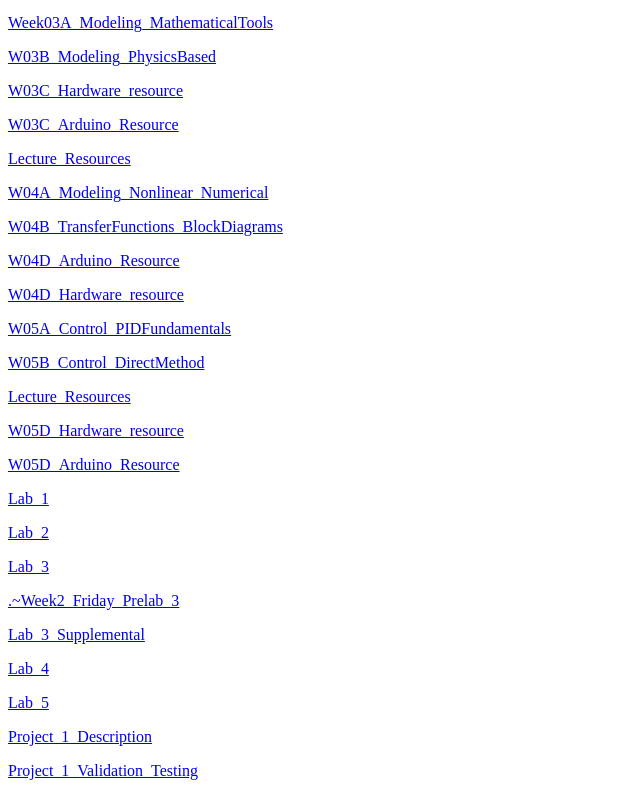
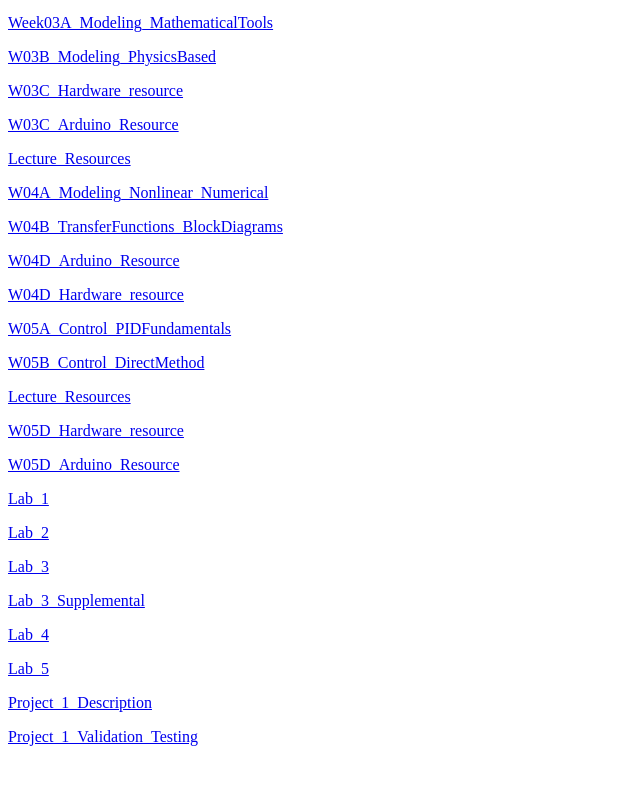
Before and after one commit to Alexanderallenbrown/ME480_FA21_Students, a plain HTML site: page docs/index.html in a window 1280 px wide. Shown: the part 410-1206 px from the top of the page, without its empty margins (0-640 px from the left). After the commit the page ends 1172 px from the top, so only its background shows below. Drawn offline with Linux system fonts and the light colour scheme.

Commit message:
removed hidden file in l3 folder

```diff
--- a/docs/index.html
+++ b/docs/index.html
@@ -89,9 +89,6 @@
 <a href=Lab_3/Lab_3.html>Lab_3</a>
 </p>
 <p>
-<a href=Lab_3/.~Week2_Friday_Prelab_3.html>.~Week2_Friday_Prelab_3</a>
-</p>
-<p>
 <a href=Lab_3_Supplemental/Lab_3_Supplemental.html>Lab_3_Supplemental</a>
 </p>
 <p>
```
Also changed, not shown: 1 other file.
